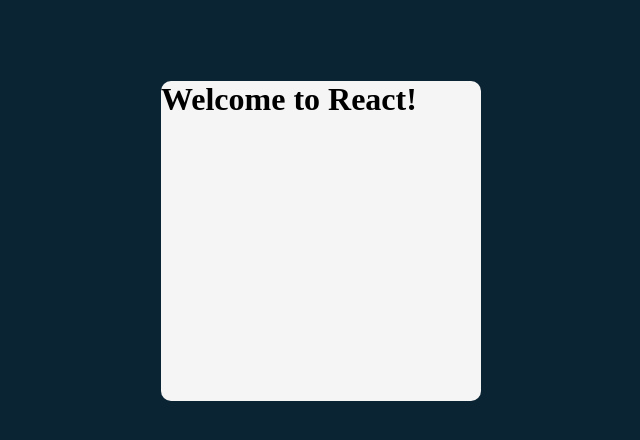
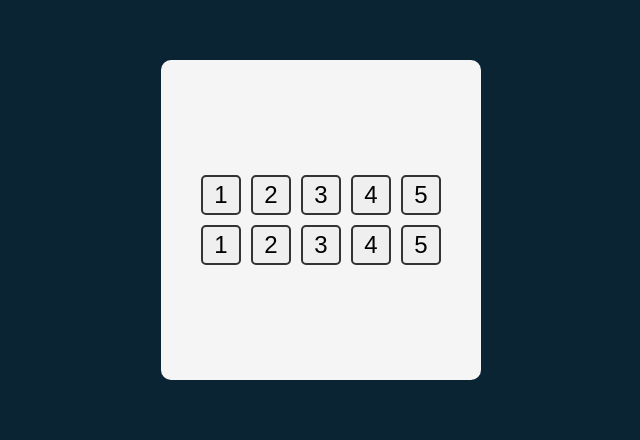
Before and after one commit to Alina483/tenzies-game, a React (Vite) app: page / in a window 1280 px wide. Shown: the part 180-620 px from the top of the page, without its empty margins (319-959 px from the left). Built offline with nearby package versions, Linux system fonts and the light colour scheme.

Commit message:
Adding buttons

```diff
--- a/src/App.jsx
+++ b/src/App.jsx
@@ -1,17 +1,39 @@
 import { useState } from 'react'
+import Die from '../src/components/Die'
 
 export default function App() {
 
   return (
     <main>
-      <h1>Welcome to React!</h1>
+      <div className="container">
+        <Die value={1} />
+        <Die value={2} />
+        <Die value={3} />
+        <Die value={4} />
+        <Die value={5} />
+        <Die value={1} />
+        <Die value={2} />
+        <Die value={3} />
+        <Die value={4} />
+        <Die value={5} />
+      </div>
     </main>
   )
 }
+
 /**
- * Challenge: Start a brand new React app!
- * - Create a separate App component
- * - Import and render the App component here
- * - In the App component, render a <main> element
- * - Style everything to look like the slide
+ * Challenge:
+ *
+ * - Create a Die component that takes a `value` prop. Should
+ *   render a button with that value displayed.
+ * - Render 10 instances of the Die component (manually)
+ *      - Provide a number between 1-6 for the value on each
+ *        for now
+ * - Style the <main> and <Die> components
+ *   to look like they do in the slide
+ *      - Hints: Create a container to hold the 10 instances
+ *        of the Die component, and use CSS Grid to lay them
+ *        out evenly in 2 rows of 5 columns
+ *      - Use flexbox on main to center the dice container
+ *        in the center of the page
  */
--- /dev/null
+++ b/src/components/Die.jsx
@@ -0,0 +1,5 @@
+export default function Die(prop) {
+    return (
+        <button className="die">{prop.value}</button>
+    )
+}
--- a/src/index.css
+++ b/src/index.css
@@ -24,4 +24,30 @@
     background-color: #F5F5F5;
     height: 100%;
     border-radius: 10px;
+    display: flex;
+    justify-content: center;
+    align-items: center;
 }
+
+.die {
+    width: 40px;
+    height: 40px;
+    display: flex;
+    justify-content: center;
+    align-items: center;
+    border: 2px solid #333;
+    border-radius: 5px;
+    font-size: 24px;
+    margin: 5px;
+    cursor: pointer;
+    user-select: none;
+}
+
+.container {
+    display: grid;
+    grid-template-columns: repeat(5, 1fr);
+    grid-template-rows: repeat(2, 1fr);
+    place-items: center;
+    width: max-content;
+    margin: 0 auto;
+}
```
